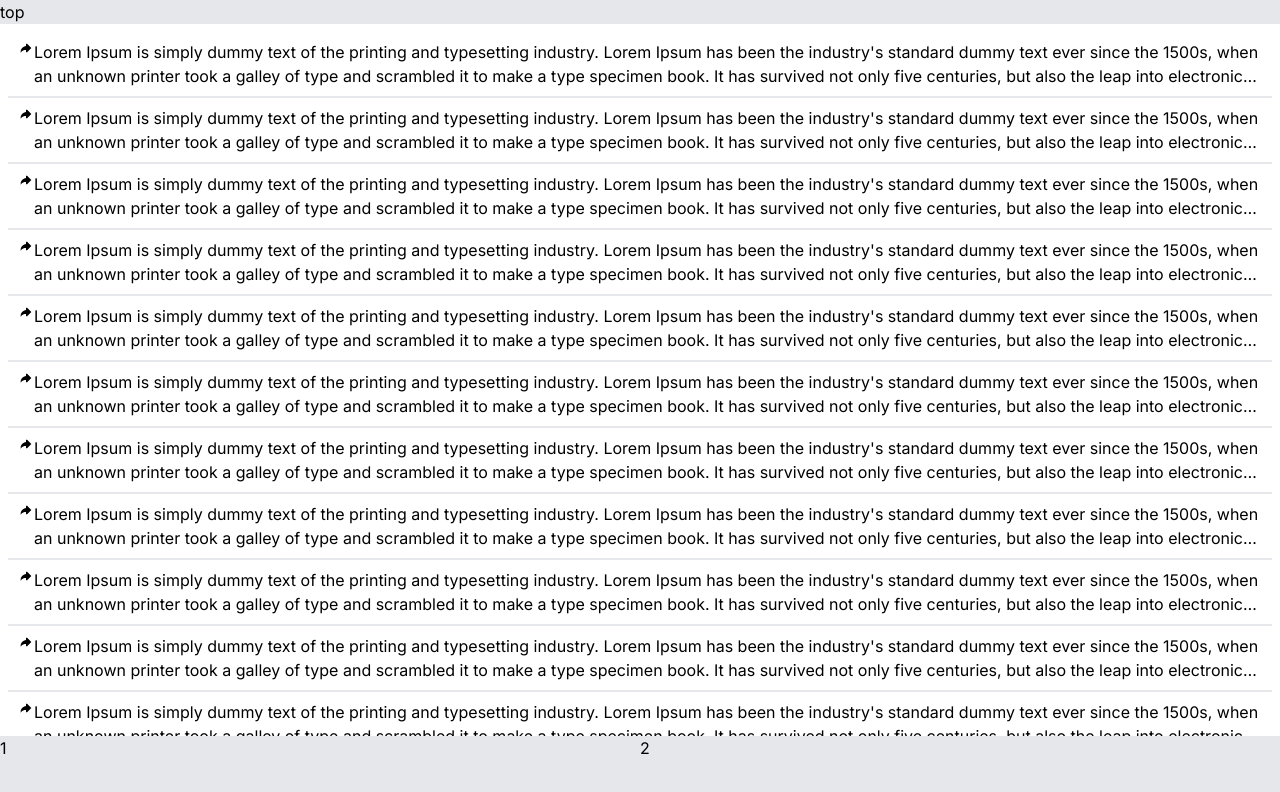
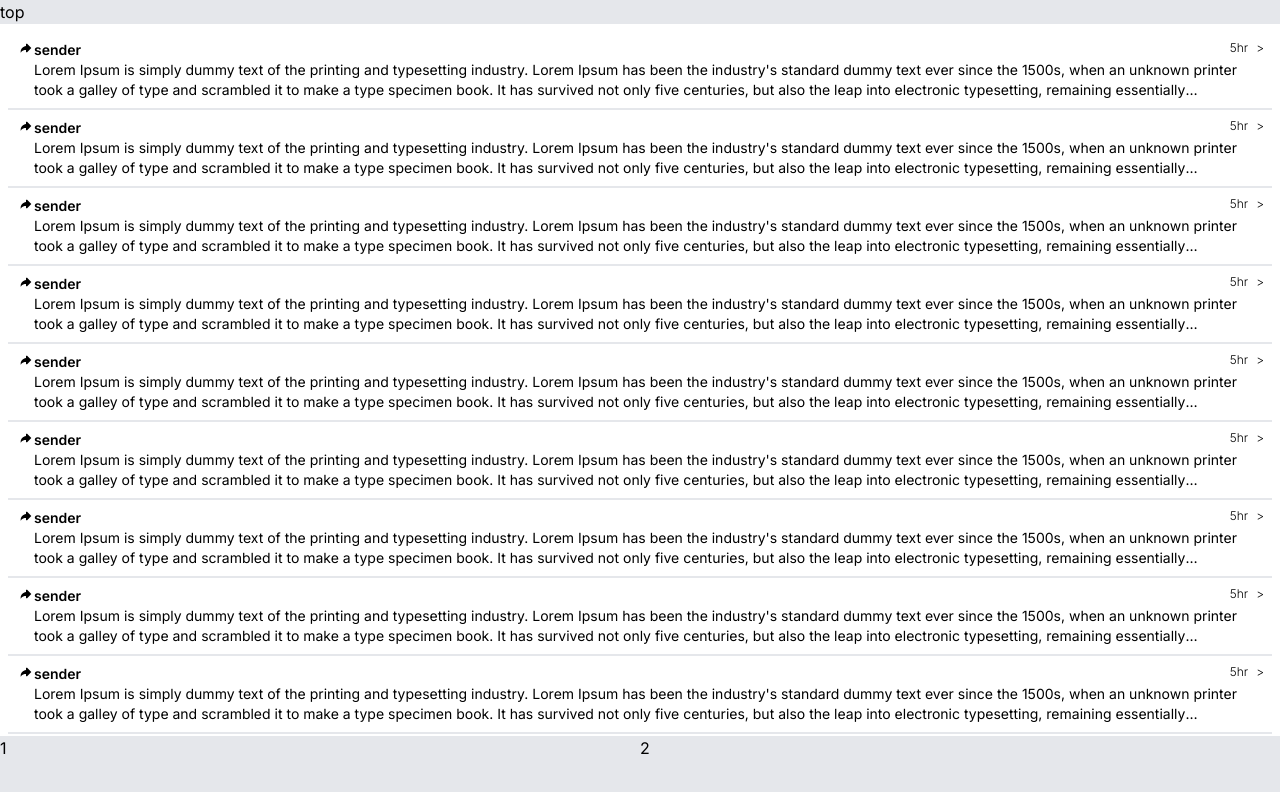
Before and after one commit to ngopas/nextjs-inbox-mobile-ui, a Next.js app: page /inbox in a window 1280 px wide. Shown: the top 792 px of the page. Built offline with nearby package versions, Linux system fonts and the light colour scheme.

Commit message:
add sender and time of mail item

```diff
--- a/src/components/MailItem.tsx
+++ b/src/components/MailItem.tsx
@@ -13,7 +13,14 @@ const MailItem = () => {
       >
         <div className="flex flex-row">
           <TiArrowForward className="flex-none" />
-          <p className="line-clamp-2">{subject}</p>
+          <div>
+            <div className="flex flex-row gap-2">
+              <div className="grow font-semibold text-sm">sender</div>
+              <div className="font-light text-xs">5hr</div>
+              <div className="font-light text-xs">{'>'}</div>
+            </div>
+            <p className="line-clamp-2 text-sm">{subject}</p>
+          </div>
         </div>
       </div>
     </a>
```
